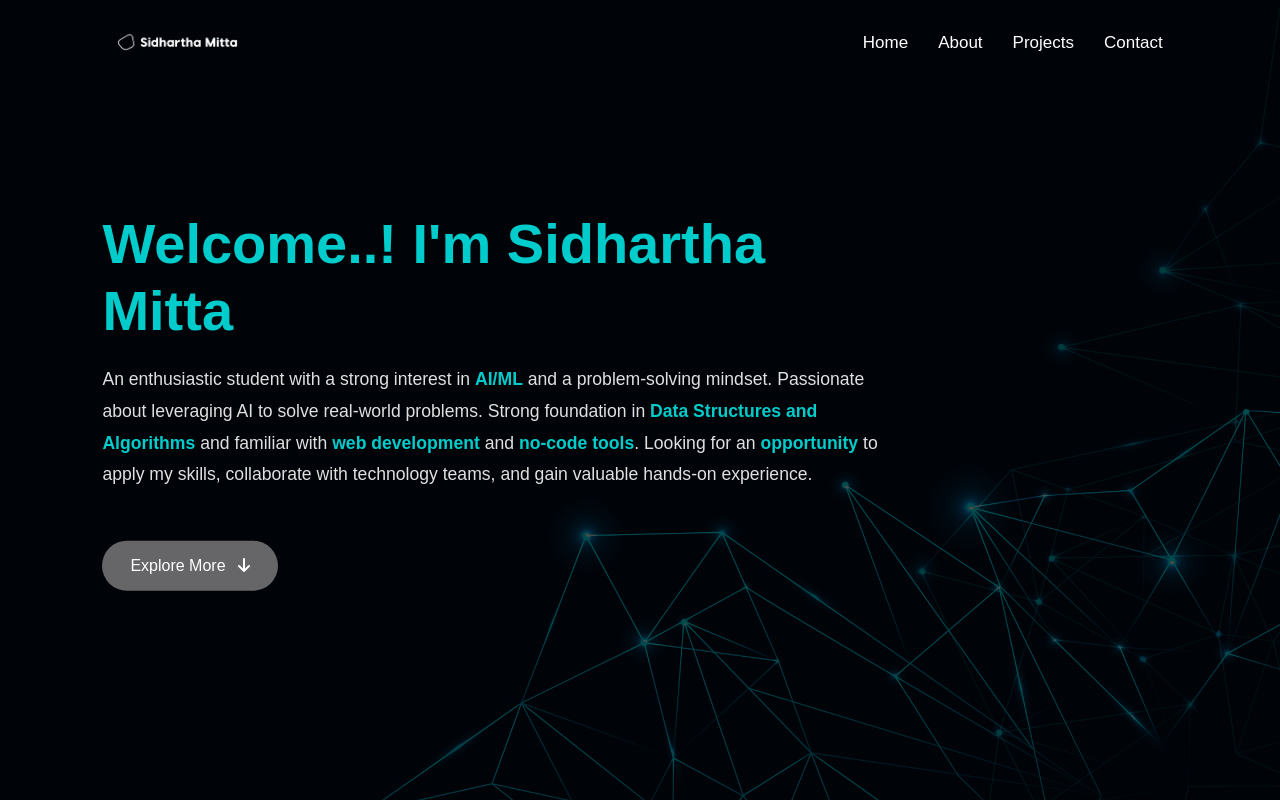
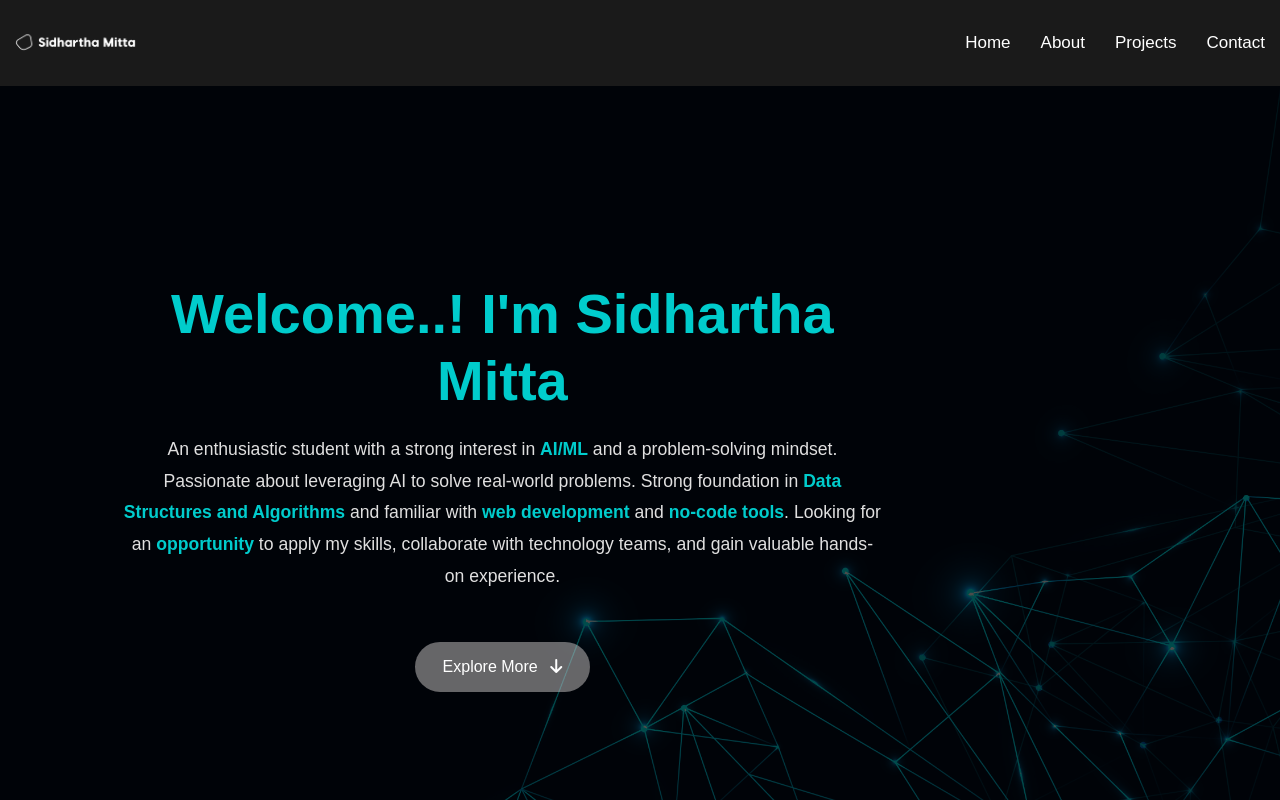
Before and after one commit to pavanrapolu16/My-Portfolio, a React (Vite) app: page / in a window 1280 px wide. Shown: the top 800 px of the page. Built offline with nearby package versions, Linux system fonts and the light colour scheme.

Commit message:
changed header

```diff
--- a/package.json
+++ b/package.json
@@ -15,7 +15,8 @@
     "gh-pages": "^6.3.0",
     "react": "^19.1.0",
     "react-dom": "^19.1.0",
-    "react-icons": "^5.5.0"
+    "react-icons": "^5.5.0",
+    "react-scroll": "^1.9.3"
   },
   "devDependencies": {
     "@eslint/js": "^9.29.0",
--- a/src/App.jsx
+++ b/src/App.jsx
@@ -2,10 +2,11 @@ import Header from "./components/Header";
 import About from "./components/About";
 import Projects from "./components/Projects";
 import Contact from "./components/Contact";
-
+import Navbar from "./components/Navbar";
 const App = () => {
   return (
     <>
+      <Navbar />
       <Header />
       <About />
       <Projects />
--- a/src/components/Header.jsx
+++ b/src/components/Header.jsx
@@ -1,6 +1,5 @@
 import React, { useEffect, useState } from "react";
-import Navbar from "./Navbar";
-
+import { Link } from "react-scroll";
 const Header = () => {
   const text = "Welcome..! I'm Sidhartha Mitta";
   const [index, setIndex] = useState(0);
@@ -19,7 +18,6 @@ const Header = () => {
   return (
     <div id="header">
       <div className="container">
-        <Navbar />
         <div className="header-text">
           <h1>{displayedText}</h1>
           <p>
@@ -32,9 +30,14 @@ const Header = () => {
             collaborate with technology teams, and gain valuable hands-on
             experience.
           </p>
-          <a href="#about" className="btn explore-btn">
+          <Link
+            to="about"
+            smooth={true}
+            className="btn explore-btn"
+            duration={1000}
+          >
             Explore More <i className="fas fa-arrow-down"></i>
-          </a>
+          </Link>
         </div>
       </div>
     </div>
--- a/src/components/Navbar.jsx
+++ b/src/components/Navbar.jsx
@@ -1,5 +1,32 @@
-import React, { useState } from 'react';
-import Logo from "../assets/images/logo.png"
+// import React, { useState } from 'react';
+// import Logo from "../assets/images/logo.png"
+// const Navbar = () => {
+//   const [menuOpen, setMenuOpen] = useState(false);
+
+//   const toggleMenu = () => setMenuOpen(!menuOpen);
+//   const closeMenu = () => setMenuOpen(false);
+
+//   return (
+//     <nav>
+//       <img src={Logo} alt="Logo" className="logo" />
+//       <ul id="sidemenu" className={menuOpen ? 'show-menu' : ''}>
+//         <li><a href="#header" onClick={closeMenu}>Home</a></li>
+//         <li><a href="#about" onClick={closeMenu}>About</a></li>
+//         <li><a href="#projects" onClick={closeMenu}>Projects</a></li>
+//         <li><a href="#contact" onClick={closeMenu}>Contact</a></li>
+//         <i className="fas fa-times" onClick={toggleMenu}></i>
+//       </ul>
+//       <i className="fas fa-bars" onClick={toggleMenu}></i>
+//     </nav>
+//   );
+// };
+
+// export default Navbar;
+
+import React, { useState } from "react";
+import { Link } from "react-scroll";
+import Logo from "../assets/images/logo.png";
+
 const Navbar = () => {
   const [menuOpen, setMenuOpen] = useState(false);
 
@@ -9,14 +36,30 @@ const Navbar = () => {
   return (
     <nav>
       <img src={Logo} alt="Logo" className="logo" />
-      <ul id="sidemenu" className={menuOpen ? 'show-menu' : ''}>
-        <li><a href="#header" onClick={closeMenu}>Home</a></li>
-        <li><a href="#about" onClick={closeMenu}>About</a></li>
-        <li><a href="#projects" onClick={closeMenu}>Projects</a></li>
-        <li><a href="#contact" onClick={closeMenu}>Contact</a></li>
-        <i className="fas fa-times" onClick={toggleMenu}></i>
+      <ul id="sidemenu" className={menuOpen ? "show-menu" : ""}>
+        <li>
+          <Link to="header" smooth={true} duration={1000} onClick={closeMenu}>
+            Home
+          </Link>
+        </li>
+        <li>
+          <Link to="about" smooth={true} duration={1000} onClick={closeMenu}>
+            About
+          </Link>
+        </li>
+        <li>
+          <Link to="projects" smooth={true} duration={1000} onClick={closeMenu}>
+            Projects
+          </Link>
+        </li>
+        <li>
+          <Link to="contact" smooth={true} duration={1000} onClick={closeMenu}>
+            Contact
+          </Link>
+        </li>
+        {menuOpen && <i className="fas fa-times close-icon" onClick={toggleMenu}></i>}
       </ul>
-      <i className="fas fa-bars" onClick={toggleMenu}></i>
+      {!menuOpen && <i className="fas fa-bars menu-icon" onClick={toggleMenu}></i>}
     </nav>
   );
 };
--- a/src/index.css
+++ b/src/index.css
@@ -81,12 +81,18 @@ a {
 
 #header {
   width: 100%;
-  height: 100vh;
+  min-height: 100vh;
+  height: auto;
   background-image: url(./assets/images/bg2.jpg);
   background-size: cover;
   background-position: center;
   background-attachment: fixed;
   position: relative;
+  display: flex;
+  align-items: center;
+  justify-content: center;
+  flex-direction: column;
+  padding: 60px 0; /* allow breathing room */
 }
 
 #header::before {
@@ -100,6 +106,24 @@ a {
   z-index: 0;
 }
 
+.container {
+  position: relative;
+  z-index: 1;
+  width: 100%;
+}
+
+.header-text {
+  position: relative;
+  text-align: center;
+  max-width: 800px;
+  padding: 0 20px;
+  z-index: 1;
+}
+.header-text h1 {
+  font-size: 4rem;
+  color: #fff;
+  margin-bottom: 20px;
+}
 .container {
   position: relative;
   z-index: 1;
@@ -158,6 +182,10 @@ nav .fa-times {
   font-size: 24px;
   cursor: pointer;
   display: none;
+}
+
+nav .fa-bars {
+  padding: 20px;
 }
 
 .header-text {
@@ -618,7 +646,7 @@ form textarea:focus {
 
 @media only screen and (max-width: 600px) {
   #header {
-    background-image: url(images/mobilebg.png);
+    background-image: url(./assets/images/mobilebg.png);
   }
   #header {
     min-height: 100vh;
@@ -641,7 +669,12 @@ form textarea:focus {
   }
 
   .header-text {
-    top: 50%;
+    .header-text {
+      position: relative; /* removed top: 50% which caused clipping */
+      margin-top: 0;
+      padding: 20px 0;
+      text-align: center;
+    }
   }
 
   .header-text h1 {
@@ -685,3 +718,28 @@ form textarea:focus {
 .about-img {
   animation: float 3s ease-in-out infinite;
 }
+
+/* Ensure bars icon is only visible on mobile and not when menu is open */
+nav .fa-bars {
+  display: none;
+}
+
+@media only screen and (max-width: 900px) {
+  nav .fa-bars {
+    display: block;
+    z-index: 3;
+    position: relative;
+  }
+
+  nav ul {
+    right: -200px;
+  }
+
+  nav ul.show-menu {
+    right: 0; /* shown */
+  }
+}
+
+nav .fa-bars.open {
+  display: none;
+}
```
Also changed, not shown: 1 other file (tests, documents, lock files or other folders).
